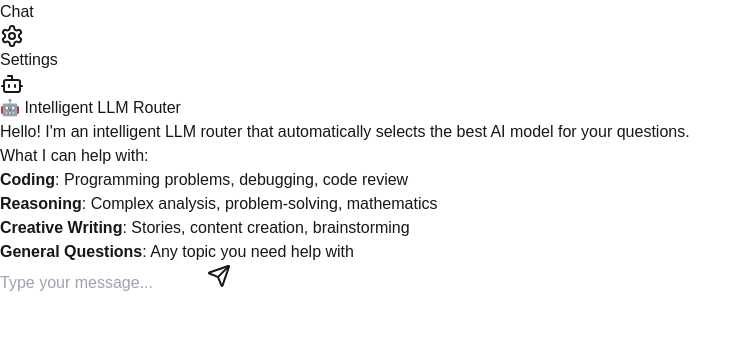
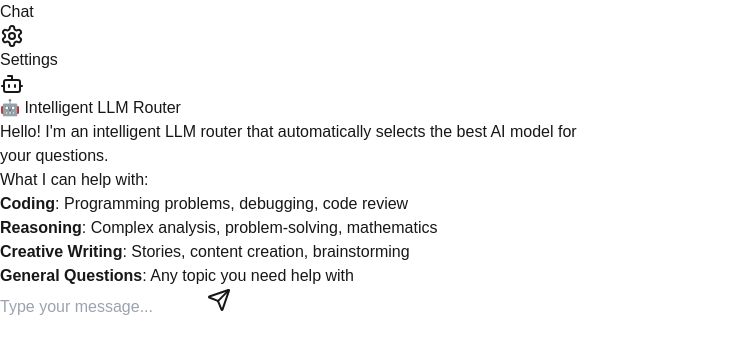
Before and after one commit to anbguye/LLM-Router, a Next.js app: page / in a window 1280 px wide. Shown: the top 354 px of the page, without its empty margins (0-752 px from the left). Built offline with nearby package versions, Linux system fonts and the light colour scheme.

Commit message:
Fix chat bubble UI issues

```diff
--- a/src/components/MessageBubble.tsx
+++ b/src/components/MessageBubble.tsx
@@ -29,7 +29,6 @@ interface MessageBubbleProps {
  */
 export const MessageBubble: React.FC<MessageBubbleProps> = ({
   message,
-  maxWidthPercent,
   markdownClasses
 }) => {
   const MESSAGE_STYLES = {
@@ -41,10 +40,10 @@ export const MessageBubble: React.FC<MessageBubbleProps> = ({
     <div
       className={`flex ${message.role === 'user' ? 'justify-end' : 'justify-start'}`}
     >
-      <div
-        className="flex flex-col space-y-2"
-        style={{ maxWidth: `${maxWidthPercent}%` }}
-      >
+        <div
+          className="flex flex-col space-y-2"
+          style={{ maxWidth: '600px' }}
+        >
         {/* Main message content */}
         <div
           className={`rounded-lg p-3 shadow-lg ${
@@ -57,11 +56,11 @@ export const MessageBubble: React.FC<MessageBubbleProps> = ({
             ) : (
               <Bot className="h-4 w-4 mt-0.5 flex-shrink-0" />
             )}
-            <div className="text-sm flex-1">
+            <div className="text-sm flex-1 overflow-wrap-anywhere">
               {message.role === 'user' ? (
-                <p className="whitespace-pre-wrap">{message.content}</p>
+                <p className="whitespace-pre-wrap break-words">{message.content}</p>
               ) : (
-                <div className={markdownClasses}>
+                <div className={`${markdownClasses} break-words`}>
                   <ReactMarkdown
                     remarkPlugins={[remarkGfm]}
                     rehypePlugins={[rehypeHighlight]}
```
